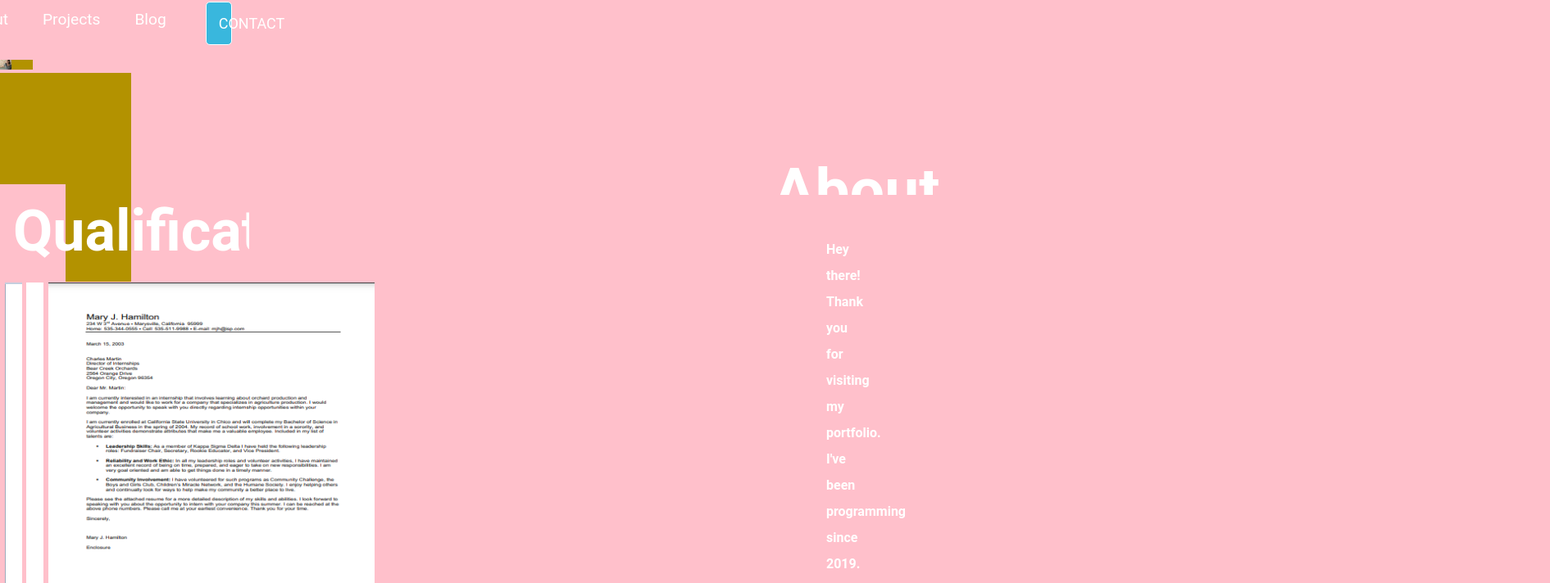
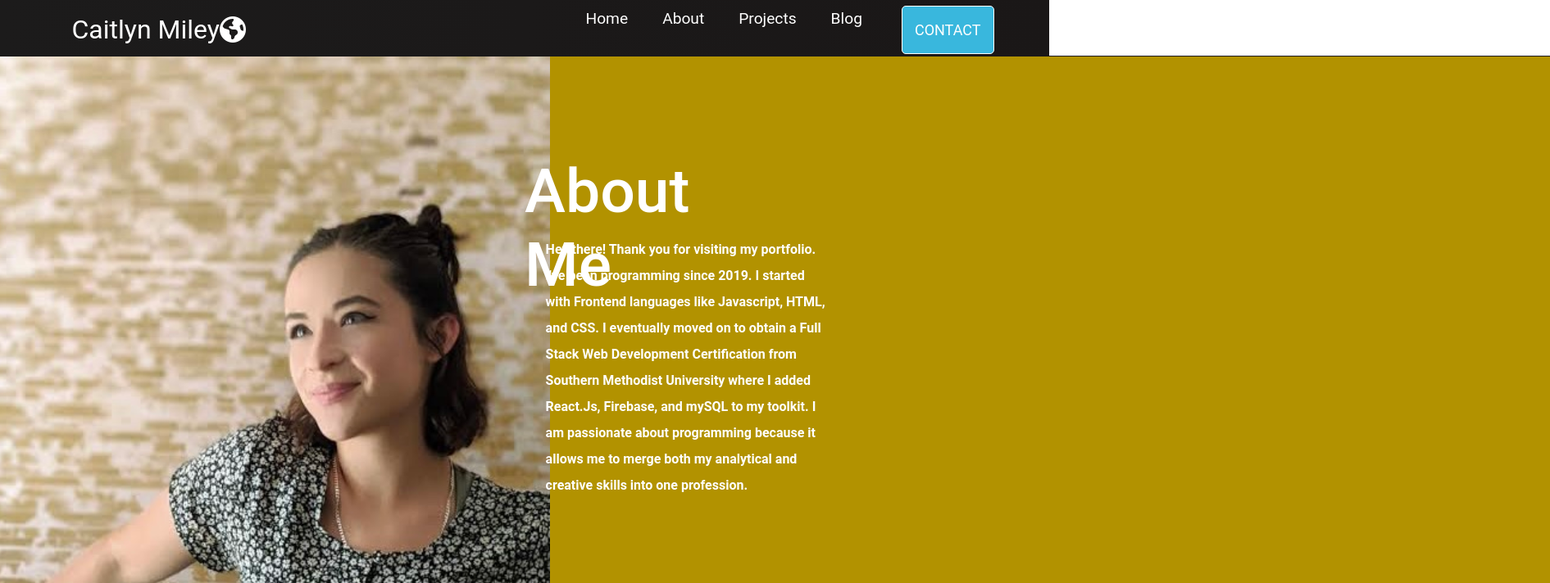
Before and after one commit to smilleeymilleey/website, a React (Create React App) app in the folder website-1/: page /services in a window 1280 px wide. Shown: the part 12-724 px from the top of the page at 82% size, 1891 px wide, since content can reach past the window. Built offline with nearby package versions, Linux system fonts and the light colour scheme.

Commit message:
created a card file to be used for blog and projects. also simplified about page

```diff
--- a/website-1/package.json
+++ b/website-1/package.json
@@ -12,14 +12,18 @@
     "@testing-library/react": "^11.2.2",
     "@testing-library/user-event": "^12.5.0",
     "axios": "^0.21.0",
+    "bootstrap": "^4.5.3",
     "chart.js": "^2.9.4",
     "cors": "^2.8.5",
     "firebase": "^8.1.2",
+    "jquery": "^3.5.1",
     "node-sass": "^5.0.0",
     "nodemailer": "^6.4.16",
+    "popper.js": "^1.16.1",
     "react": "^17.0.1",
     "react-chartjs-2": "^2.11.1",
     "react-dom": "^17.0.1",
+    "react-responsive": "^8.2.0",
     "react-router-dom": "^5.2.0",
     "react-scripts": "4.0.1",
     "redux": "^4.0.5",
--- a/website-1/public/index.html
+++ b/website-1/public/index.html
@@ -4,6 +4,7 @@
     <meta charset="utf-8" />
     <link rel="icon" href="%PUBLIC_URL%/favicon.ico" />
     <meta name="viewport" content="width=device-width, initial-scale=1" />
+    <meta name="viewport" content="width=device-width, initial-scale=1, shrink-to-fit=no">
     <meta name="theme-color" content="#000000" />
 
 
--- a/website-1/src/components/AboutHero.css
+++ b/website-1/src/components/AboutHero.css
@@ -1,8 +1,8 @@
 
 .newContainer {
   background-color: #dfb600;
+
 }
-
 
 .me {
   height: 100%;
--- a/website-1/src/components/Contact.css
+++ b/website-1/src/components/Contact.css
@@ -4,9 +4,11 @@
     box-sizing: border-box;
     outline: none;
     font-family: 'Roboto', sans-serif;
-  }
+}
 
-
+ .newContainer {
+  background-image: linear-gradient(to right,  rgb(173, 149, 12), hsl(56, 95%, 50%),  rgb(173, 149, 12));
+ }
 
   .wrapper{
     position: absolute;
--- a/website-1/src/components/HeroSection.css
+++ b/website-1/src/components/HeroSection.css
@@ -1,3 +1,13 @@
+
+* {
+  box-sizing: border-box;
+  margin: 0;
+  padding: 0;
+
+}
+
+
+
 video {
   object-fit: cover;
   width: 100%;
--- a/website-1/src/components/Qualifications.css
+++ /dev/null
@@ -1,109 +0,0 @@
-* {
-
-  box-sizing: border-box;
-
-  /* Small Devices, Tablets */
-  @media only screen and (min-width : 768px) {
-    width: 75%;
-    background-color: green;
-  }
-
-  /* Medium Devices, Desktops */
-  @media only screen and (min-width : 992px) {
-    width: 50%;
-    background-color: pink;
-  }
-}
-
-.column {
-  float: left;
-  width: 33.33%;
-  padding: 5px;
-}
-
-/* Clearfix (clear floats) */
-.row::after {
-  content: "";
-  clear: both;
-  display: table;
-  position: relative;
-  width: 50%;
-}
-
-
-.overlay {
-  position: absolute;
-  top: 0;
-  bottom: 0;
-  left: 0;
-  right: 0;
-  height: 89%;
-  width: 94%;
-  opacity: 0;
-  transition: .5s ease;
-  background-color: #39b7dd;
-}
-
-.column:hover .overlay {
-  opacity: 1;
-}
-
-.column {
-  position: relative;
-}
-
-.image {
-  display: block;
-  width: 100%;
-  height: auto;
-}
-
-
-.text {
-  color: white;
-  font-size: 20px;
-  position: absolute;
-  top: 50%;
-  left: 50%;
-  transform: translate(-50%, -50%);
-  -ms-transform: translate(-50%, -50%);
-  text-align: center;
-}
-
-
-.letter {
-  width: 400px;
-  height: 400px;
-  padding-left: 5%;
-  padding-right: 5%;
-  padding-top: 1%;
-  padding-bottom: 10%;
-}
-
-
-.resume {
-  width: 400px;
-  height: 400px;
-  padding-left: 5%;
-  padding-right: 5%;
-  padding-top: 1%;
-  padding-bottom: 10%;
-}
-
-.coverletter {
-  width: 400px;
-  height: 400px;
-  padding-left: 5%;
-  padding-right: 5%;
-  padding-top: 1%;
-  padding-bottom: 10%;
-}
-
-.welcomeQualify{
-  padding-right: 40%;
-  padding-left: 10%;
-  padding-top: 10%;
-  padding-bottom: 10%;
-  color: white;
-  font-size: 70px;;
-}
--- a/website-1/src/components/Qualifications.js
+++ /dev/null
@@ -1,42 +0,0 @@
-import React from 'react';
-import './Qualifications.css';
-
-
-function Qualifications () {
-  return (
-    <div className="newContainer">
-      <h1 className='welcomeQualify'>Qualifications</h1>
-
-        <div class="row">
-          <div class="column">
-              <img className="letter" src="letterofrec.png" alt="letter"></img>
-              <div className="overlay">
-                <div className="text">Letter Of Recomendation</div>
-                </div>
-          </div>
-
-
-            <div className="column">
-              <img className="resume" src="resume1.png" alt="resume"></img>
-              <div className="overlay">
-                <div className="text">Resume</div>
-                </div>
-
-            </div>
-                <div className="column">
-                  <img className="coverletter" src="coverletter1.png" alt="coverletter"></img>
-                  <div className="overlay">
-                    <div className="text">Cover Letter</div>
-                    </div>
-                </div>
-
-</div>
-</div>
-
-
-
-
-  );
-};
-
-export default Qualifications;
--- a/website-1/src/components/pages/Home.js
+++ b/website-1/src/components/pages/Home.js
@@ -7,7 +7,9 @@ import Footer from '../Footer';
 function Home() {
   return (
     <>
+
       <HeroSection />
+
 
       <Footer />
     </>
--- a/website-1/src/components/pages/Services.js
+++ b/website-1/src/components/pages/Services.js
@@ -2,8 +2,6 @@
 import React from 'react';
 import '../../App.css';
 import AboutHero from '../AboutHero';
-
-import Qualifications from '../Qualifications';
 import Footer from '../Footer';
 
     function Services() {
@@ -12,7 +10,7 @@ import Footer from '../Footer';
 
           <AboutHero />
 
-          <Qualifications />
+
           <Footer />
         </>
       );
--- a/website-1/src/index.js
+++ b/website-1/src/index.js
@@ -1,8 +1,11 @@
 import React from 'react';
+import 'bootstrap/dist/css/bootstrap.min.css';
+import $ from 'jquery';
+import Popper from 'popper.js';
+import 'bootstrap/dist/js/bootstrap.bundle.min';
 import ReactDOM from 'react-dom';
 import App from './App';
 
 
-
 ReactDOM.render( <App />,document.getElementById('root')
  );
```
Also changed, not shown: website-1/src/components/Cards.js (added, +22 -0 lines), 2 other files (tests, documents, lock files or other folders).
